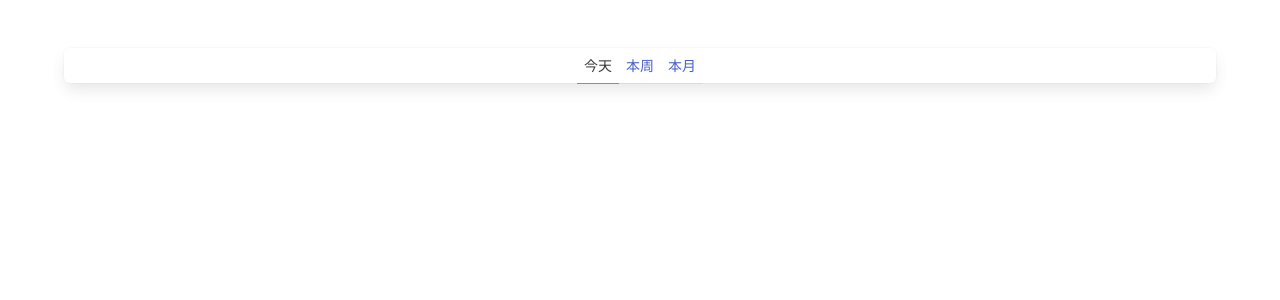
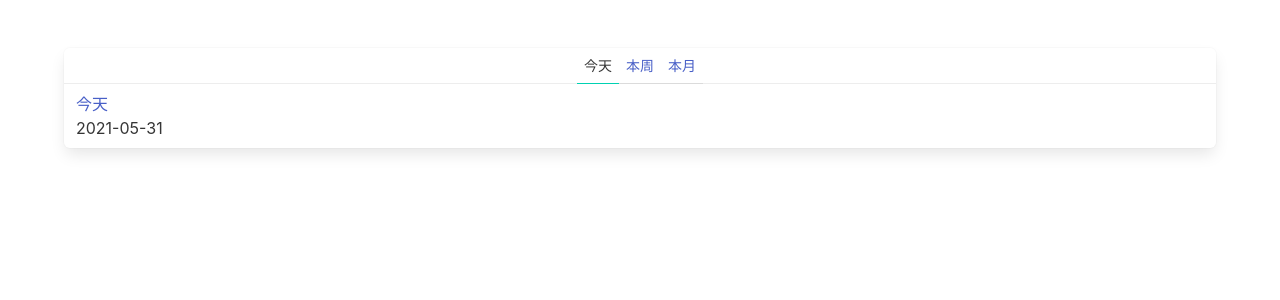
Before and after one commit to LoTwT/vue3-blog, a Vue app: page / in a window 1280 px wide. Shown: the top 300 px of the page. Built offline with nearby package versions, Linux system fonts and the light colour scheme.

Commit message:
mock data & test

```diff
--- a/package.json
+++ b/package.json
@@ -9,6 +9,7 @@
     "test": "jest"
   },
   "dependencies": {
+    "@vueuse/core": "^4.11.2",
     "vue": "^3.0.5"
   },
   "devDependencies": {
@@ -16,12 +17,14 @@
     "@babel/preset-env": "^7.14.4",
     "@babel/preset-typescript": "^7.13.0",
     "@types/jest": "^26.0.23",
+    "@types/moment": "^2.13.0",
     "@types/node": "^15.6.1",
     "@vitejs/plugin-vue": "^1.2.3",
     "@vue/compiler-sfc": "^3.0.5",
     "@vue/test-utils": "^2.0.0-rc.6",
     "babel-jest": "26.6.3",
     "jest": "26.6.3",
+    "moment": "^2.29.1",
     "ts-jest": "26.5.4",
     "typescript": "^4.1.3",
     "vite": "^2.3.5",
--- a/src/components/Timeline.vue
+++ b/src/components/Timeline.vue
@@ -9,26 +9,47 @@
         :key="index"
       >{{ period }}</a>
     </p>
+
+    <a data-test="dataPost" v-for="showPost in showPosts" :key="showPost.id" class="panel-block">
+      <div>
+        <a>{{ showPost.title }}</a>
+        <div>{{ showPost.created.format("yyyy-MM-DD") }}</div>
+      </div>
+    </a>
   </nav>
 </template>
 
 <script lang="ts">
-import { defineComponent, ref } from "vue";
-import { Period } from "@/types/index";
+import { computed, defineComponent, ref } from "vue";
+import { Period, MockPost } from "@/types/index";
+import { todayPost, thisWeekPost, thisMonthPost } from "@/mock"
+import moment from "moment"
 
 export default defineComponent({
   name: "Timeline",
   setup() {
     const periods: Period[] = ["今天", "本周", "本月"];
     const selectedPeriod = ref<Period>("今天")
+
+    // tabs 切换
     const changePeriod = (period: Period) => {
       selectedPeriod.value = period
     }
 
+    const postData: MockPost[] = [todayPost, thisWeekPost, thisMonthPost]
+
+    const showPosts = computed(() => postData.filter((post) => {
+      if (selectedPeriod.value === "今天" && post.created.isAfter(moment().subtract(1, "day"))) return true
+      if (selectedPeriod.value === "本周" && post.created.isAfter(moment().subtract(1, "week"))) return true
+      if (selectedPeriod.value === "本月" && post.created.isAfter(moment().subtract(1, "month"))) return true
+      return false
+    }))
+
     return {
       periods,
       selectedPeriod,
-      changePeriod
+      changePeriod,
+      showPosts
     };
   },
 });
--- /dev/null
+++ b/src/mock/index.ts
@@ -0,0 +1,28 @@
+import moment from "moment"
+import { MockPost } from "@/types/index"
+
+export const basePost: MockPost = {
+  id: 1,
+  title: "blog",
+  markdown: "article",
+  html: "<p>article</p>",
+  authorId: 1,
+  created: moment()
+}
+
+export const todayPost: MockPost = {
+  ...basePost,
+  title: "今天"
+}
+
+export const thisWeekPost: MockPost = {
+  ...basePost,
+  title: "本周",
+  created: moment().subtract(2, "day")
+}
+
+export const thisMonthPost: MockPost = {
+  ...basePost,
+  title: "本月",
+  created: moment().subtract(2, "weeks")
+}
```
Also changed, not shown: src/types/index.ts (+11 -0 lines), 2 other files (tests, documents, lock files or other folders).
